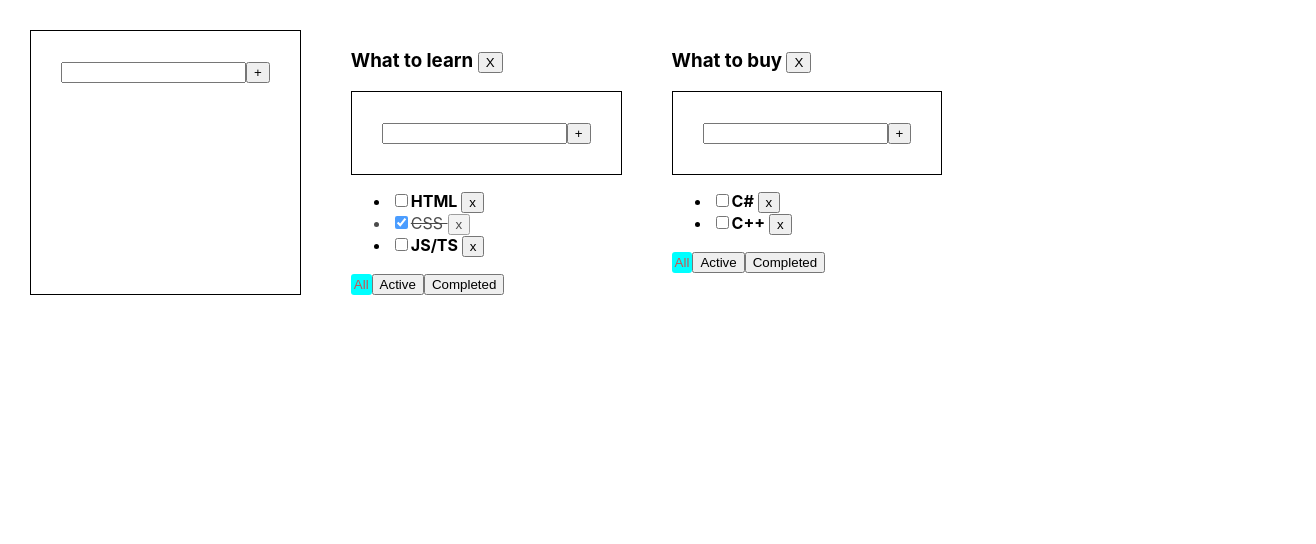
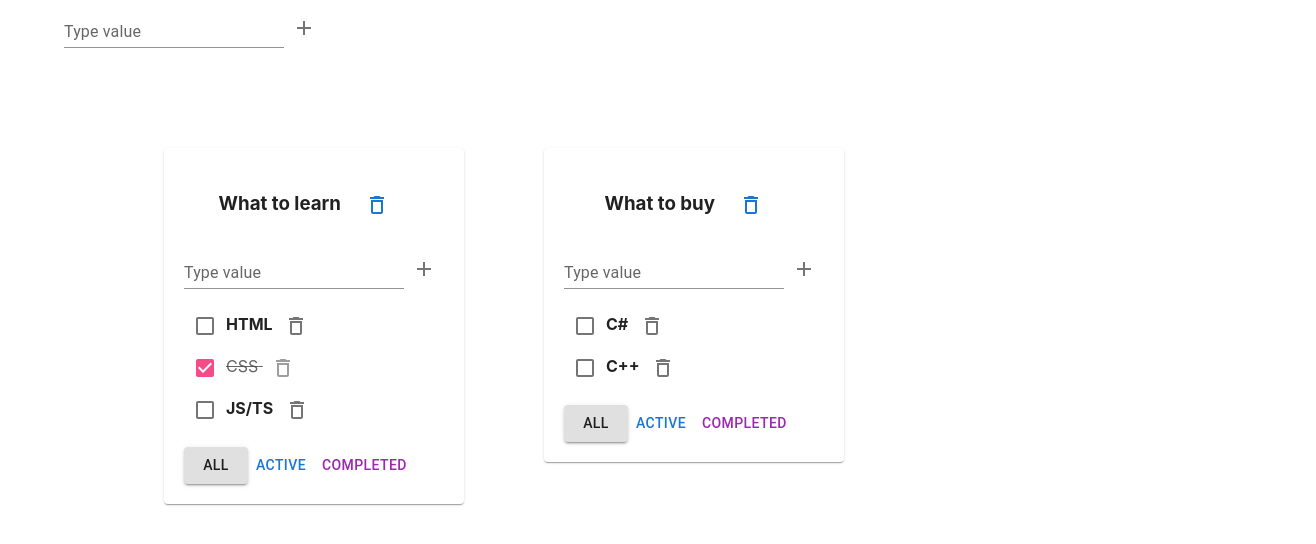
Before and after one commit to MarioVeljanov/todo-list, a React (Create React App) app: page / in a window 1280 px wide. Shown: the top 544 px of the page, 1316 px wide, since content can reach past the window. Built offline with nearby package versions, Linux system fonts and the light colour scheme.

Commit message:
lesson 8: materail ui

```diff
--- a/package.json
+++ b/package.json
@@ -3,6 +3,11 @@
   "version": "0.1.0",
   "private": true,
   "dependencies": {
+    "@emotion/react": "^11.10.5",
+    "@emotion/styled": "^11.10.5",
+    "@material-ui/core": "^4.12.4",
+    "@mui/icons-material": "^5.11.9",
+    "@mui/material": "^5.11.9",
     "@testing-library/jest-dom": "^5.16.5",
     "@testing-library/react": "^13.4.0",
     "@testing-library/user-event": "^13.5.0",
--- a/src/AddItemForm.tsx
+++ b/src/AddItemForm.tsx
@@ -1,4 +1,7 @@
+import { Button, IconButton } from "@mui/material";
+import TextField from "@mui/material/TextField";
 import React, { ChangeEvent, useState, KeyboardEvent, useRef } from "react";
+import AddIcon from "@mui/icons-material/Add";
 
 type AddItemFormPropsType = {
     addItem: (title: string) => void
@@ -33,22 +36,31 @@ const AddItemForm: React.FC<AddItemFormPropsType> = (props) => {
   };
 
   const errorMessages = error && (
-    <div style={{ color: "red" }}>Title is required</div>
+    <div style={{ color: "rgb(206, 45, 34)" }}>Title is required</div>
   );
   const inputErrorClass = error ? "error" : "";
 
   return (
+    <>
       <div className="addItemForm">
-      <input
+        <TextField
+          id="standard-basic"
+          variant="standard"
+          label={"Type value"}
+          error={!!error}
+          // helperText={error && "Title is requred"}
           // ref={title2}
           className={inputErrorClass}
           value={title}
           onChange={onChangeHandler}
           onKeyDown={onKeyDownHandler}
         />
-      <button onClick={addItem}>+</button>
+        <IconButton onClick={addItem}>
+          <AddIcon/>
+        </IconButton>
+      </div>
       {errorMessages}
-    </div>
+    </>
   );
 };
 
--- a/src/App.css
+++ b/src/App.css
@@ -1,18 +1,17 @@
-.App {
-  padding: 30px;
-  display: flex;
-}
 
-.App > div {
-  margin-right: 50px;
-}
 
 .task_done {
+  width: 250px;
+  white-space: break-spaces;
+  overflow-wrap: break-word;
   text-decoration: line-through;
   opacity: 0.7;
 }
 
 .task {
+  width: 250px;
+  white-space: break-spaces;
+  overflow-wrap: break-word;
   font-weight: 700;
 }
 
@@ -27,9 +26,14 @@
 }
 
 .error {
+  margin-right: 10px;
   border: 2px solid red;
+  color: rgb(206, 45, 34)
+
 }
+
+
 .addItemForm {
-  border: 1px solid black;
-  padding: 30px;
+  display: flex;
+  align-items:flex-end;
 }
--- a/src/App.tsx
+++ b/src/App.tsx
@@ -1,3 +1,5 @@
+import { Grid, Paper } from '@mui/material';
+import { Container } from '@mui/system';
 import React, { useState } from 'react';
 import { v1 } from 'uuid';
 import AddItemForm from './AddItemForm';
@@ -129,6 +131,8 @@ function App() {
     const todoListItems = todoLists.map(tl => {
       const filterTasksForRender = getFiltredTasksForRender(tasks[tl.id], tl.filter);
       return (
+        <Grid item >
+          <Paper style={{ padding: "20px" }}>
             <TodoLIst
               key={tl.id}
               todoListId={tl.id}
@@ -143,16 +147,51 @@ function App() {
               changeTaskTitle={changeTaskTitle}
               changeFilterTitle={changeFilterTitle}
             />
+          </Paper>
+        </Grid>
       );
     })
 
     return (
       <div className="App">
+        <Container fixed>
+          <Grid container>
+            <div>
               <AddItemForm addItem={addTodolist} />
+            </div>
+          </Grid>
+
+          <Grid container spacing={10} style={{ margin: "20px"}}>
             {todoListItems}
+          </Grid>
+        </Container>
       </div>
     );
 }
 
 
 export default App;
+
+
+
+
+/*
+  <AppBar position="static">
+                <Toolbar>
+                    <IconButton
+                        size="large"
+                        edge="start"
+                        color="inherit"
+                        aria-label="menu"
+                        sx={{mr: 2}}
+                    >
+                        <Menu/>
+                    </IconButton>
+                    <Typography variant="h6" component="div" sx={{flexGrow: 1}}>
+                        TodoLists
+                    </Typography>
+                    <Button color="inherit">Login</Button>
+                </Toolbar>
+            </AppBar>
+
+*/
--- a/src/EdittableSpan.tsx
+++ b/src/EdittableSpan.tsx
@@ -1,3 +1,4 @@
+import { Input, TextField } from '@mui/material';
 import React, { ChangeEvent, FC, useState } from 'react';
 
 type EdittableSpanType = {
@@ -20,10 +21,17 @@ const EdittableSpan: FC<EdittableSpanType> = (props) => {
 
       };
 
-    return (
-        editMode
-        ? <input autoFocus onBlur={offEditMode} value={title} onChange={onChangeHandler}/>
-        : <span onDoubleClick={onEditMode} >{props.title} </span>
+    return editMode ? (
+      <Input
+        id="standard-basic"
+        size={'small'}
+        autoFocus
+        onBlur={offEditMode}
+        value={title}
+        onChange={onChangeHandler}
+      />
+    ) : (
+      <span onDoubleClick={onEditMode}>{props.title} </span>
     );
 };
 
--- a/src/TodoLIst.tsx
+++ b/src/TodoLIst.tsx
@@ -1,7 +1,10 @@
+import { Box, Button, Grid, IconButton } from "@mui/material";
 import React, {KeyboardEvent, ChangeEvent, useState } from "react";
 import AddItemForm from "./AddItemForm";
 import { FilterValuesTupe } from "./App";
 import EdittableSpan from "./EdittableSpan";
+import DeleteOutlineIcon from "@mui/icons-material/DeleteOutline";
+import { Checkbox } from "@material-ui/core";
 
 type TodoListPoropType = {
   todoListId: string
@@ -44,16 +47,17 @@ const TodoLIst: React.FC<TodoListPoropType> = (props: TodoListPoropType) => {
               props.changeTaskTitle(task.id, title, props.todoListId)
             }
             return (
-              <li key={task.id} className={task.isDone && 'task_done' || 'task'}>
-                <input
+              <div key={task.id} className={task.isDone && 'task_done' || 'task'}>
+                <Checkbox
                   onChange={changeTaskStatus}
-                  type="checkbox"
                   checked={task.isDone}
                 />
                 {/* <span>{task.title}</span> */}
                 <EdittableSpan title={task.title} changeTitle={changeTaskTitle}/>
-                <button onClick={removeTask}>x</button>
-              </li>
+                <IconButton aria-label="delete-task" onClick={removeTask}>
+                  <DeleteOutlineIcon/>
+                </IconButton>
+              </div>
             );
 
          })
@@ -77,32 +81,40 @@ const TodoLIst: React.FC<TodoListPoropType> = (props: TodoListPoropType) => {
 
     return (
       <div>
-        <h3>
-          <EdittableSpan title={props.title} changeTitle={changeTodoLIstTitle}/>
-          <button onClick={onClickRemoveTodoListHandler}>X</button>
+        <h3 style={{ textAlign: "center" }}>
+          <EdittableSpan
+            title={props.title}
+            changeTitle={changeTodoLIstTitle}
+          />
+          <Button onClick={onClickRemoveTodoListHandler}>
+            <DeleteOutlineIcon />
+          </Button>
         </h3>
 
         <AddItemForm addItem={addTask} />
-        <ul>{tasksList}</ul>
+        <ul style={{paddingLeft: "0px"}}>{tasksList}</ul>
         <div>
-          <button
-            className={props.filter === "all" ? "active_btn" : ""}
+          <Button
+            variant={props.filter === "all" ? "contained" : "text"}
+            color={"inherit"}
             onClick={handlerCreater("all")}
           >
             All
-          </button>
-          <button
-            className={props.filter === "active" ? "active_btn" : ""}
+          </Button>
+          <Button
+            variant={props.filter === "active" ? "contained" : "text"}
+            color={"primary"}
             onClick={handlerCreater("active")}
           >
             Active
-          </button>
-          <button
-            className={props.filter === "completed" ? "active_btn" : ""}
+          </Button>
+          <Button
+            variant={props.filter === "completed" ? "contained" : "text"}
+            color={"secondary"}
             onClick={handlerCreater("completed")}
           >
             Completed
-          </button>
+          </Button>
         </div>
       </div>
     );
```
Also changed, not shown: 1 other file (tests, documents, lock files or other folders). Lines whose indentation alone changed are shown as unchanged.
